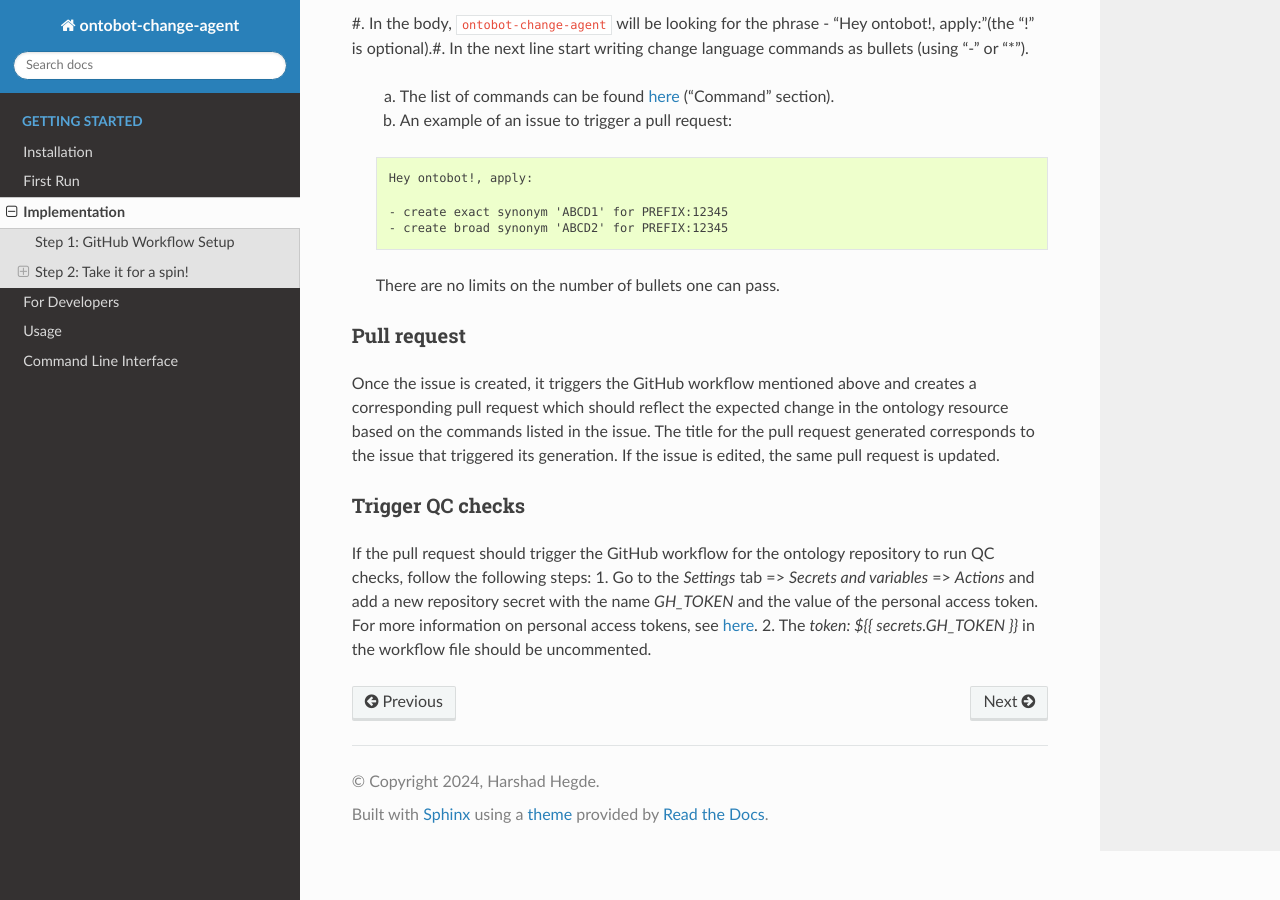
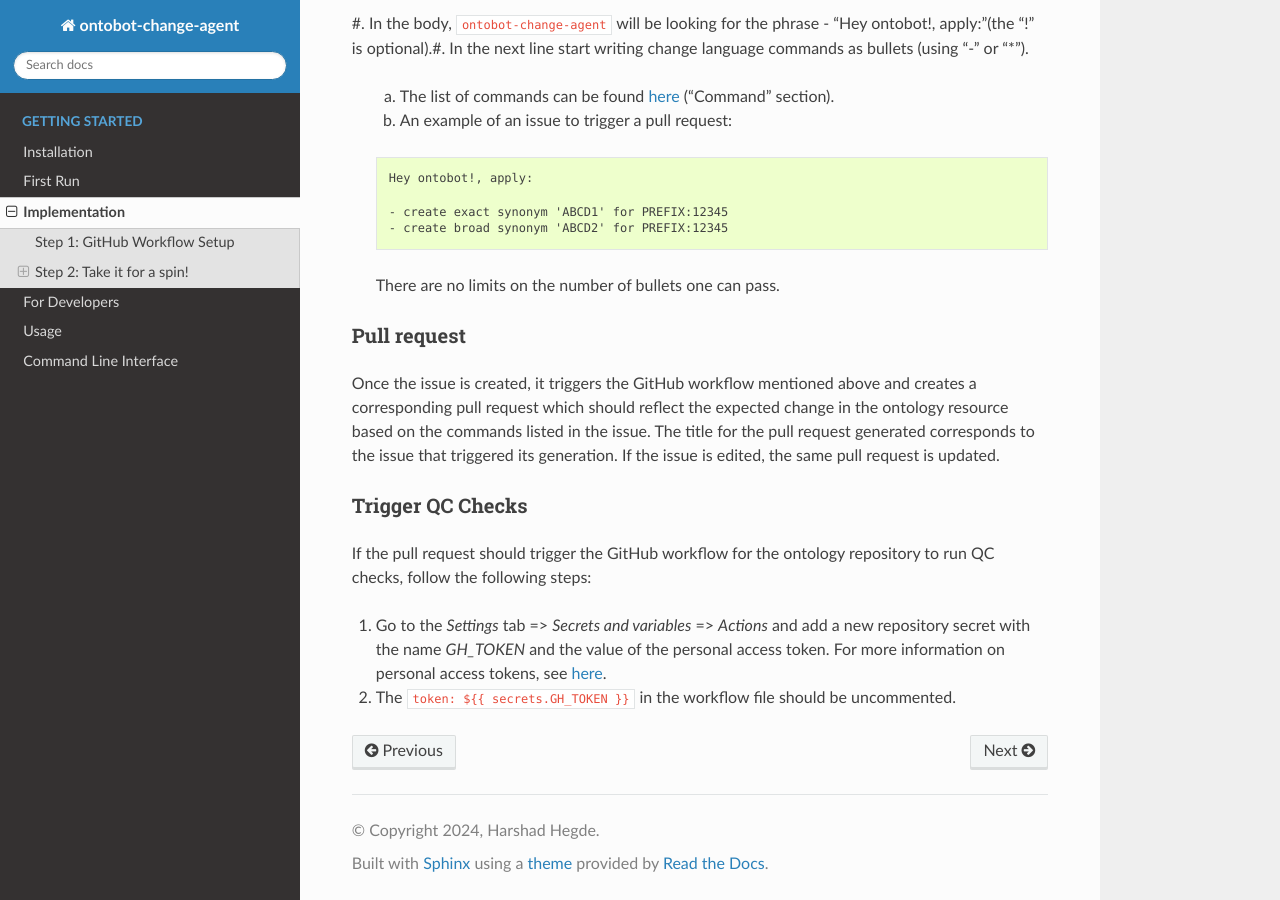
Before and after one commit to INCATools/ontobot-change-agent, a Sphinx documentation site: the page built from docs/implementation.rst, in a window 1280 px wide and 900 px high, scrolled down 1322 px. Built offline with Sphinx 7.4.7 and the Read the Docs theme 2.0.0, drawn with Linux system fonts in a browser that asks for light colours.

Commit message:
bullets formatted

```diff
--- a/docs/implementation.rst
+++ b/docs/implementation.rst
@@ -78,11 +78,12 @@ which should reflect the expected change in the ontology resource based on the c
 The title for the pull request generated corresponds to the issue that triggered its generation. If the issue is edited,
 the same pull request is updated.
 
-Trigger QC checks
+Trigger QC Checks
 """""""""""""""""
-If the pull request should trigger the GitHub workflow for the ontology repository to run QC checks,
-follow the following steps:
-1. Go to the `Settings` tab => `Secrets and variables` => `Actions` and
-add a new repository secret with the name `GH_TOKEN` and the value of the personal access token.
-For more information on personal access tokens, see `here <https://docs.github.com/en/authentication/keeping-your-account-and-data-secure/managing-your-personal-access-tokens#personal-access-tokens-classic>`_.
-2. The `token: ${{ secrets.GH_TOKEN }}` in the workflow file should be uncommented.
+
+If the pull request should trigger the GitHub workflow for the ontology repository to run QC checks, follow the following steps:
+
+1. Go to the `Settings` tab => `Secrets and variables` => `Actions` and add a new repository secret with the name `GH_TOKEN` and the value of the personal access token.
+   For more information on personal access tokens, see `here <https://docs.github.com/en/authentication/keeping-your-account-and-data-secure/managing-your-personal-access-tokens#personal-access-tokens-classic>`_.
+
+2. The ``token: ${{ secrets.GH_TOKEN }}`` in the workflow file should be uncommented.
```
